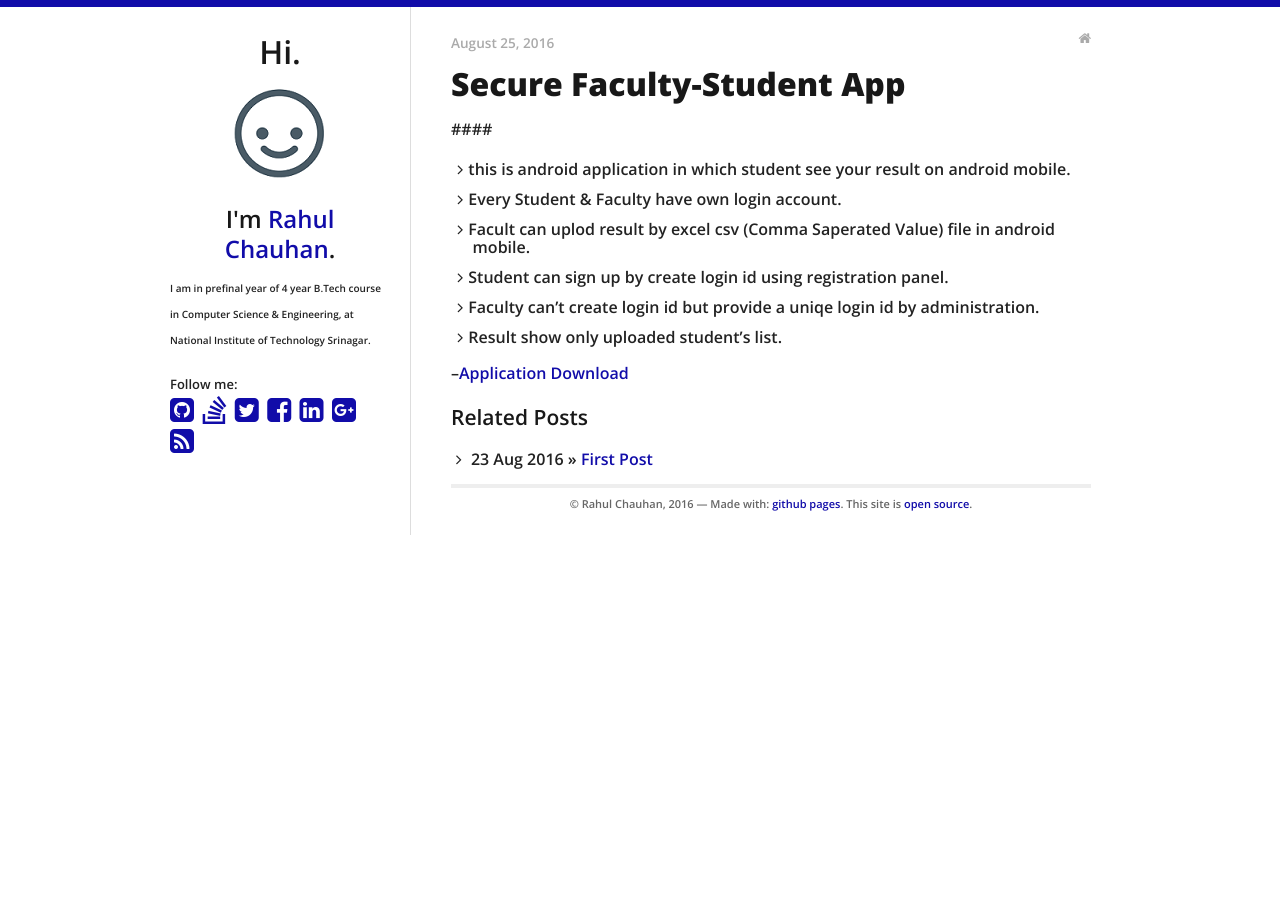
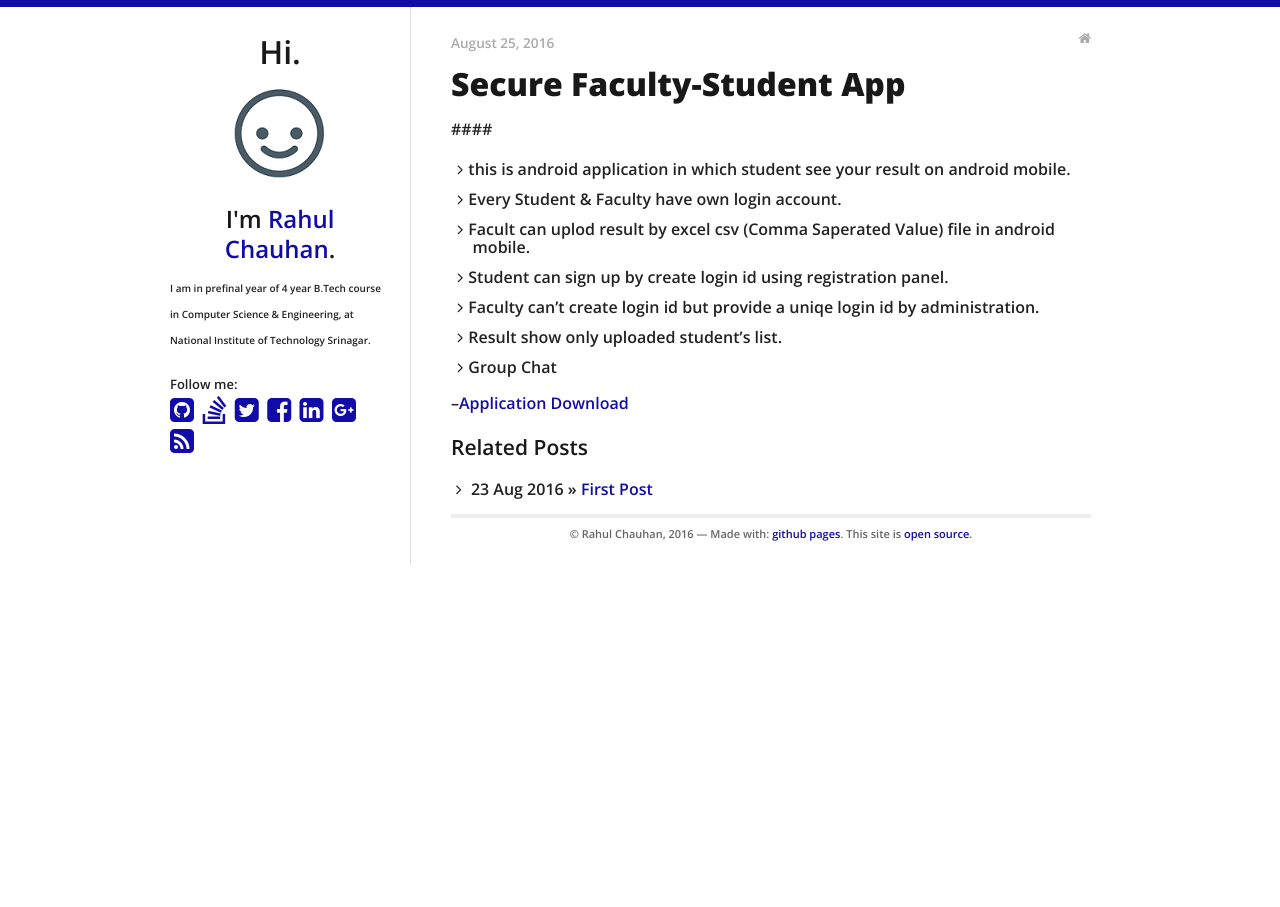
Before and after one commit to rahulworld/rahulworld.github.io, a Jekyll site: the page built from _posts/2016-08-25-faculty-student-secure-result-portal-by-csv-file.md, in a window 1280 px wide. Built offline with Jekyll 4.4.1, drawn with Linux system fonts in a browser that asks for light colours; nearby versions of some CDN libraries.

Commit message:
Change in Second Post

```diff
--- a/_posts/2016-08-25-faculty-student-secure-result-portal-by-csv-file.md
+++ b/_posts/2016-08-25-faculty-student-secure-result-portal-by-csv-file.md
@@ -11,5 +11,6 @@ tags: [meta, web]
 - Student can sign up by create login id using registration panel.
 - Faculty can't create login id but provide a uniqe login id by administration.
 - Result show only uploaded student's list.
+- Group Chat
 
 --[Application Download](https://www.dropbox.com/s/phpgnzdm46nnui0/com.share.sharaz.share.apk?dl=0)
```
